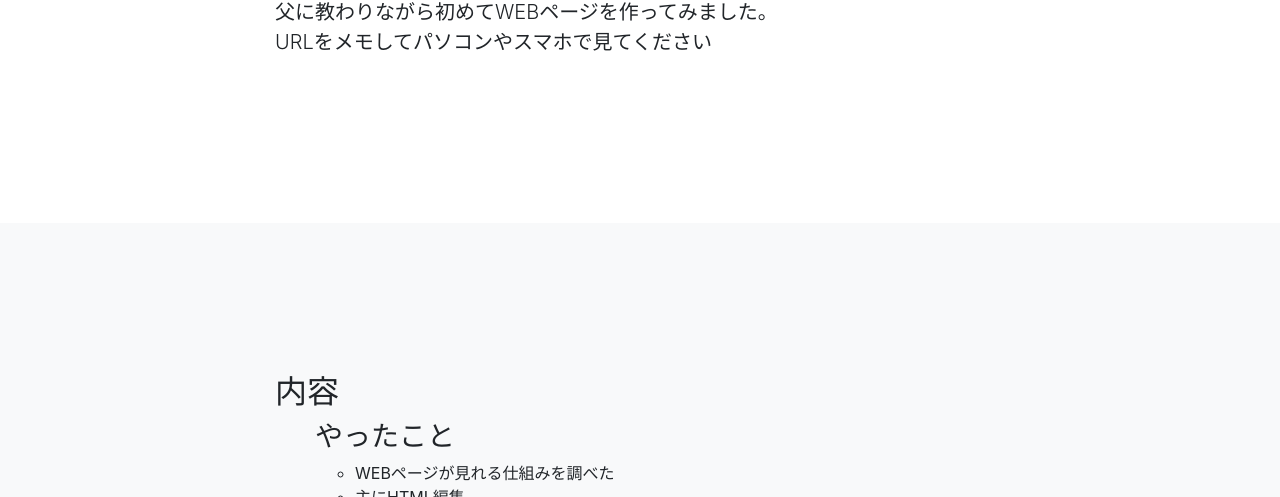
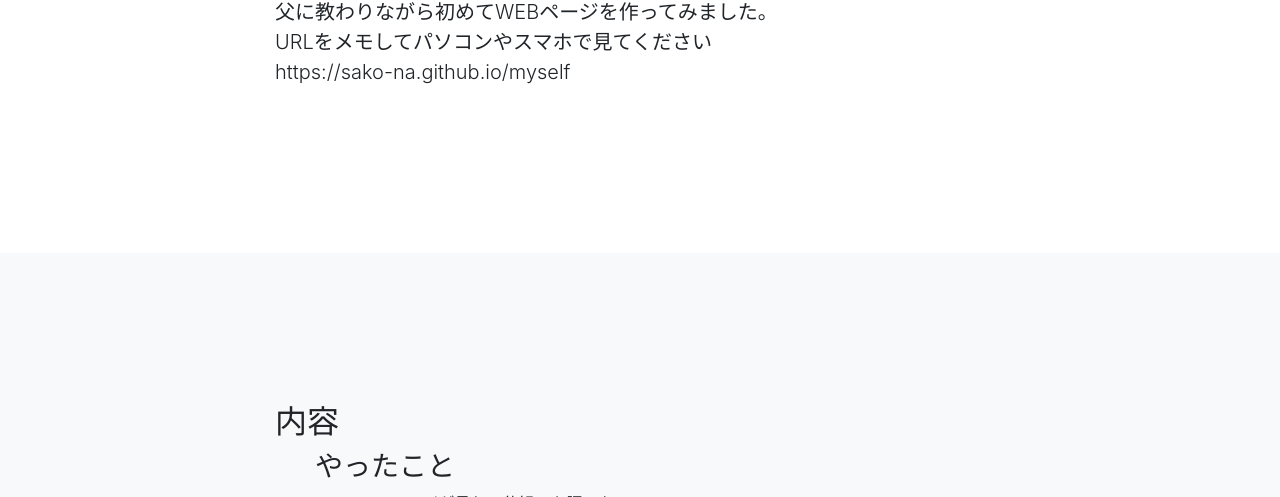
Before and after one commit to sako-na/myself, a website with bundled scripts: page index.html in a window 1280 px wide. Shown: the part 603-1100 px from the top of the page. Built offline with nearby package versions, Linux system fonts and the light colour scheme.

Commit message:
Update index.html

```diff
--- a/index.html
+++ b/index.html
@@ -57,7 +57,8 @@
         <div class="col-lg-8 mx-auto">
           <h2>見てくれてありがとう！</h2>
            <p class="lead">父に教わりながら初めてWEBページを作ってみました。<br>
-           URLをメモしてパソコンやスマホで見てください</p>
+           URLをメモしてパソコンやスマホで見てください<br>
+           https://sako-na.github.io/myself</p>
         </div>
       </div>
     </div>
```
